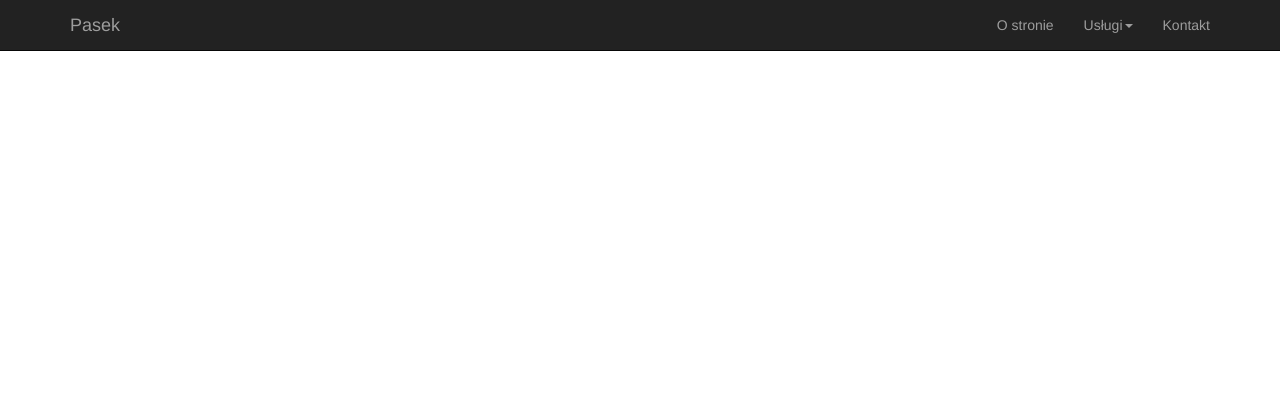
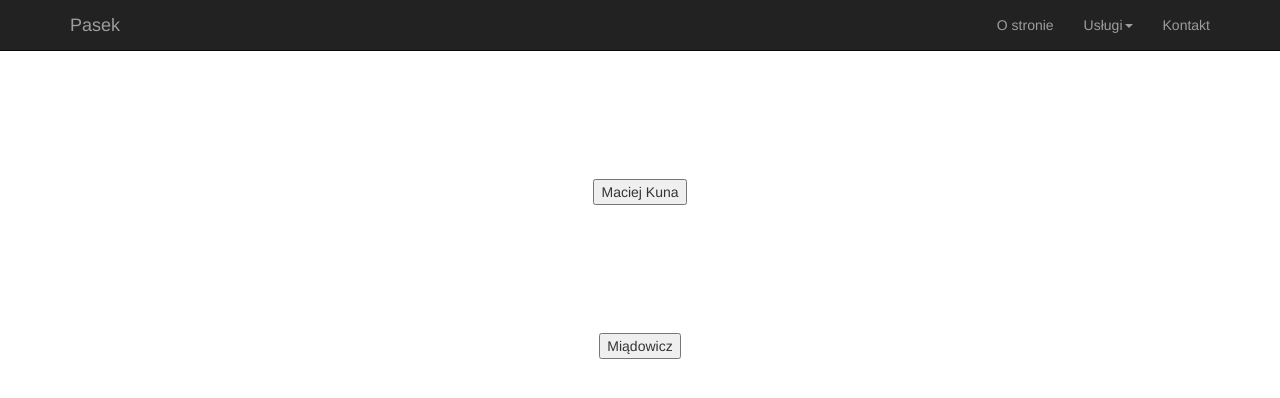
Before and after one commit to KonradBorawski/KonradBorawski.github.io, a plain HTML site: page index.html in a window 1280 px wide. Drawn offline with nearby package versions, Linux system fonts and the light colour scheme.

Commit message:
HTML test 7

```diff
--- a/index.html
+++ b/index.html
@@ -5,7 +5,7 @@
     <meta http-equiv="X-UA-Compatible" content="IE=edge">
     <meta name="viewport" content="width=device-width, initial-scale=1">
     <!-- The above 3 meta tags *must* come first in the head; any other head content must come *after* these tags -->
-    <title>Bootstrap 101 Template</title>
+    <title>Stronka</title>
 
     <!-- Bootstrap -->
     <link href="css/bootstrap.min.css" rel="stylesheet">
@@ -18,6 +18,7 @@
     <![endif]-->
   </head>
   <body>
+
       <nav class="navbar navbar-inverse navbar-static-top">
 	<div class="container">
 		<div class="navbar-header">
@@ -45,9 +46,25 @@
 	</div>
 </nav>
 
+
+          <button type="button"
+style="background-color:default;margin-left:auto;margin-right:auto;display:block;margin-top:10%;margin-bottom:0%"
+onclick="location.href='http://www.sw.org.pl/images/osoby/kuna.jpg';" value="Kuna">
+Maciej Kuna</button>
+
+       <button type="button"
+style="background-color:default;margin-left:auto;margin-right:auto;display:block;margin-top:10%;margin-bottom:0%"
+onclick="location.href='https://pbs.twimg.com/profile_images/684466012431998976/29sG2PB3.png';" value="Miądowicz">
+Miądowicz</button>
+
+
+
+
+
     <!-- jQuery (necessary for Bootstrap's JavaScript plugins) -->
     <script src="https://ajax.googleapis.com/ajax/libs/jquery/1.12.4/jquery.min.js"></script>
     <!-- Include all compiled plugins (below), or include individual files as needed -->
     <script src="js/bootstrap.min.js"></script>
   </body>
+
 </html>
```
